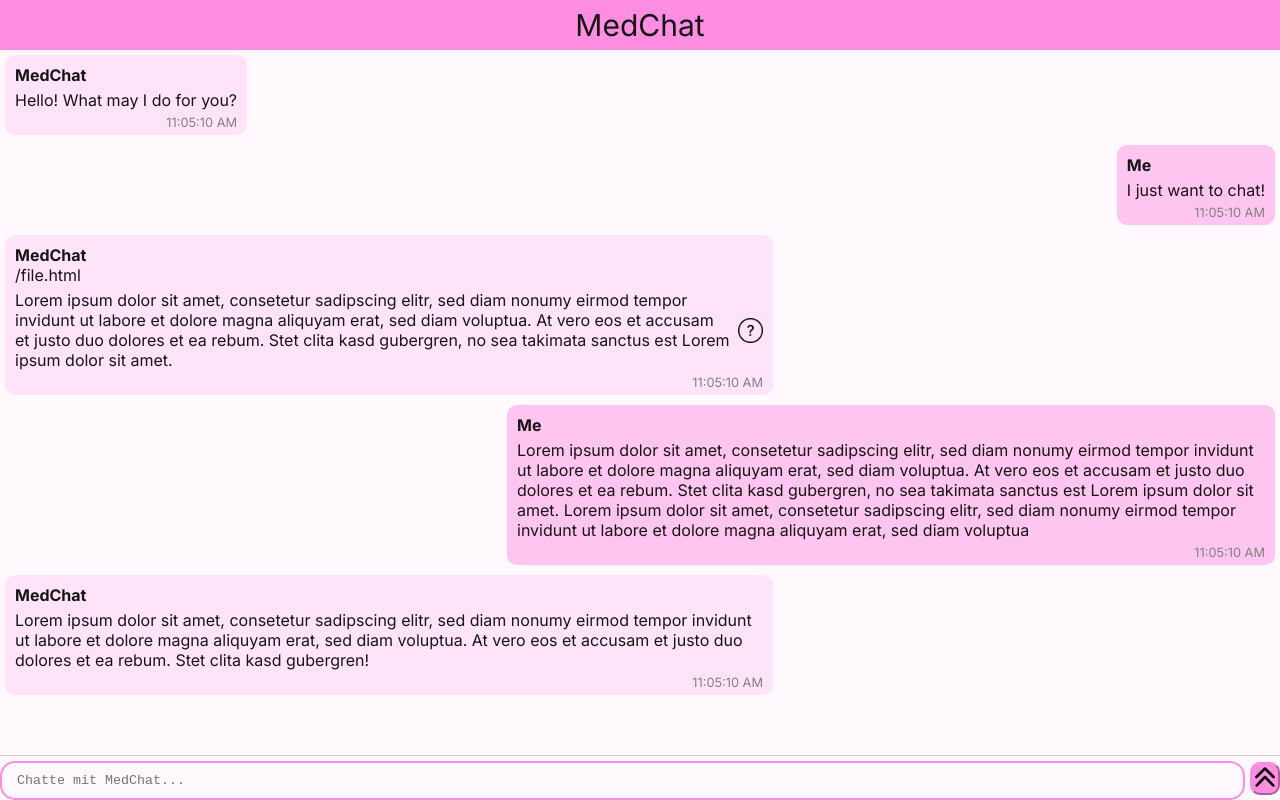
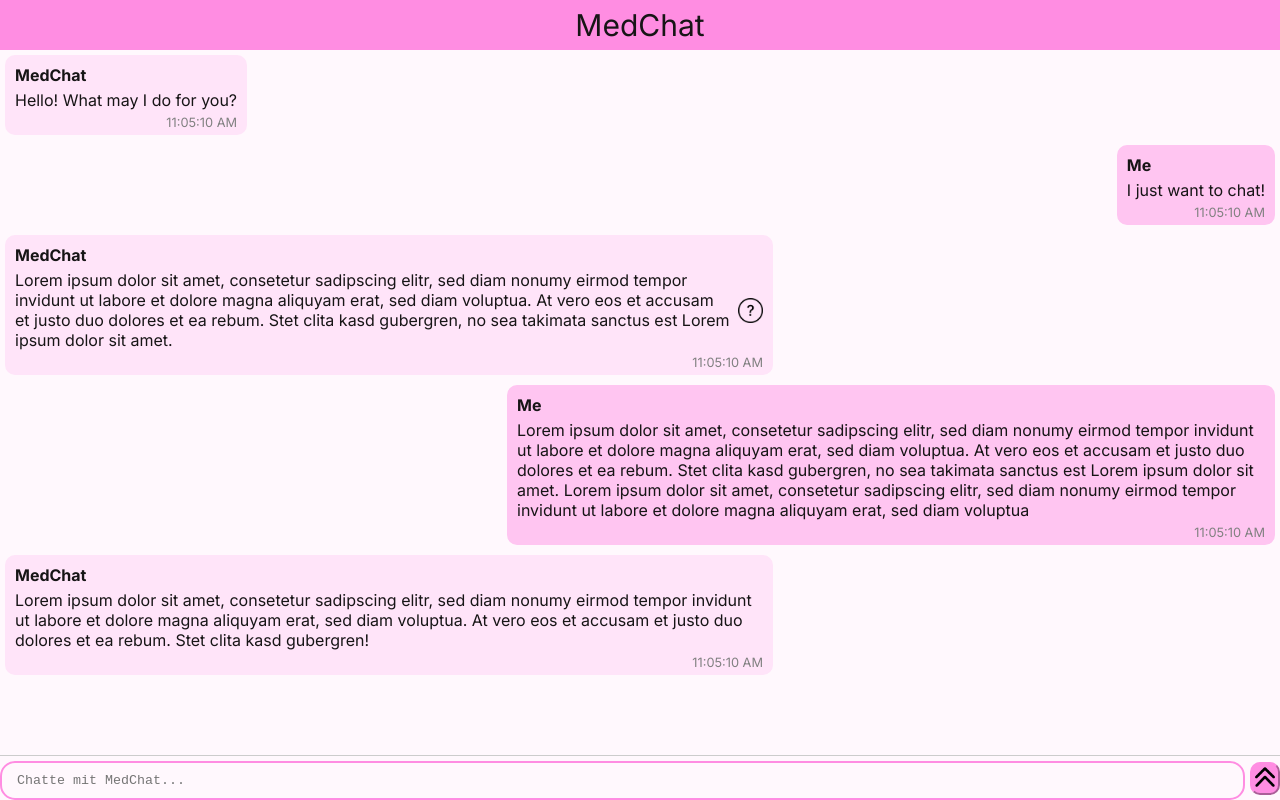
Before and after one commit to EStaELisa/medbot, a Next.js app: page / in a window 1280 px wide. Built offline with nearby package versions, Linux system fonts and the light colour scheme.

Commit message:
#29: delete test code

```diff
--- a/src/components/chatMessages/ChatMessages.tsx
+++ b/src/components/chatMessages/ChatMessages.tsx
@@ -1,6 +1,5 @@
-import React, { useState } from 'react'
+import React from 'react'
 import styles from './chatMessages.module.css'
-import { Html } from 'next/document';
 
 type props = {
     sender: String;
@@ -27,7 +26,6 @@ const ChatMessages = (props:props) => {
             {props.sender}
         </div>
 
-        {props.htmlFile}
         {/* Inhalt */}
         <div className={styles['content']}>
             {props.content}
```
